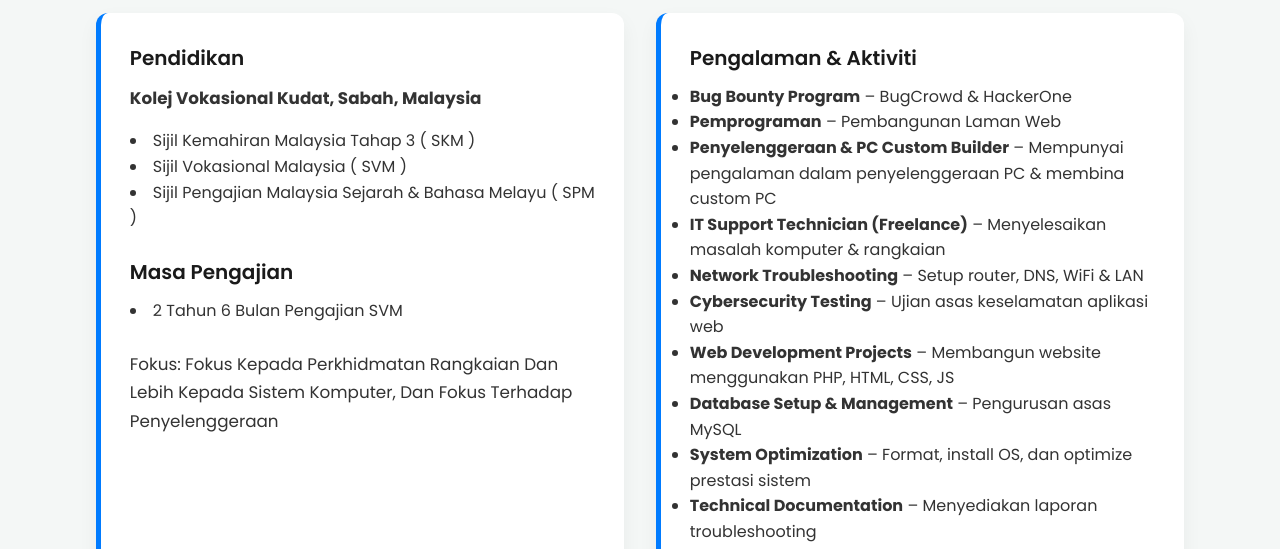
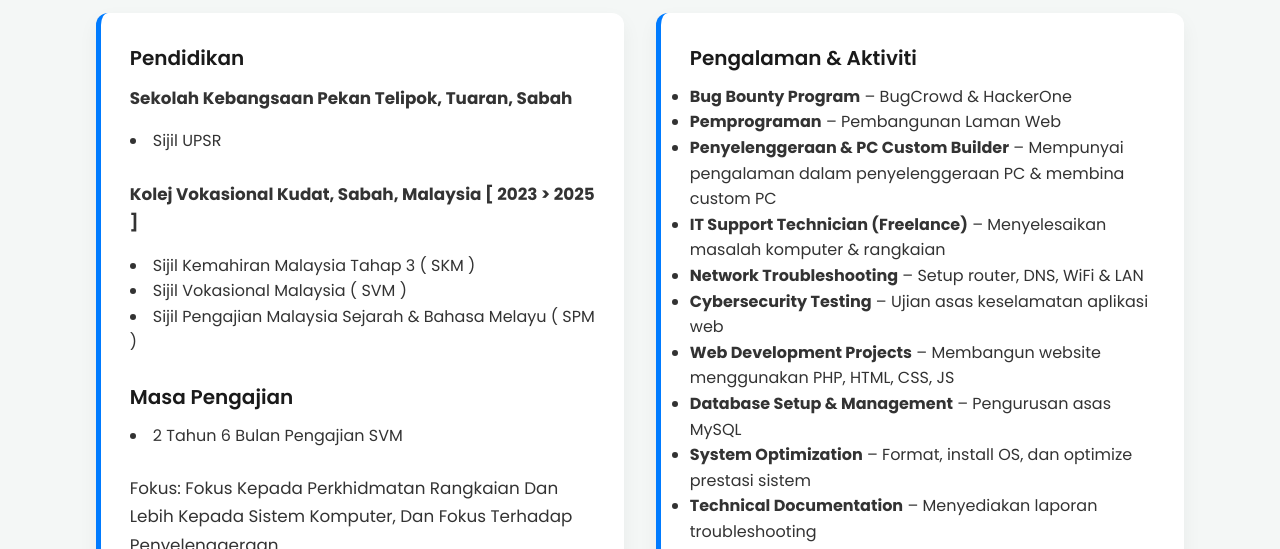
Before and after one commit to avyqq/avyqq.github.io, a plain HTML site: page qualifications.html in a window 1280 px wide. Shown: the part 251-800 px from the top of the page. Drawn offline with Linux system fonts and the light colour scheme.

Commit message:
Update qualifications.html
Signed-off-by: afiq adrell <afiqadrell12@gmail.com>

```diff
--- a/qualifications.html
+++ b/qualifications.html
@@ -47,7 +47,10 @@
                 <div class="qualifications-grid">
                     <div class="qualification-item">
                         <h4>Pendidikan</h4>
-                        <p><strong>Kolej Vokasional Kudat, Sabah, Malaysia</strong></p>
+                        <p><strong>Sekolah Kebangsaan Pekan Telipok, Tuaran, Sabah</strong></p>
+                        <li>Sijil UPSR</li>
+                        <br>
+                        <p><strong>Kolej Vokasional Kudat, Sabah, Malaysia [ 2023 > 2025 ]</strong></p>
                         <li>Sijil Kemahiran Malaysia Tahap 3 ( SKM )</li>
                         <li>Sijil Vokasional Malaysia ( SVM )</li>
                         <li>Sijil Pengajian Malaysia Sejarah & Bahasa Melayu ( SPM )</li>
```
